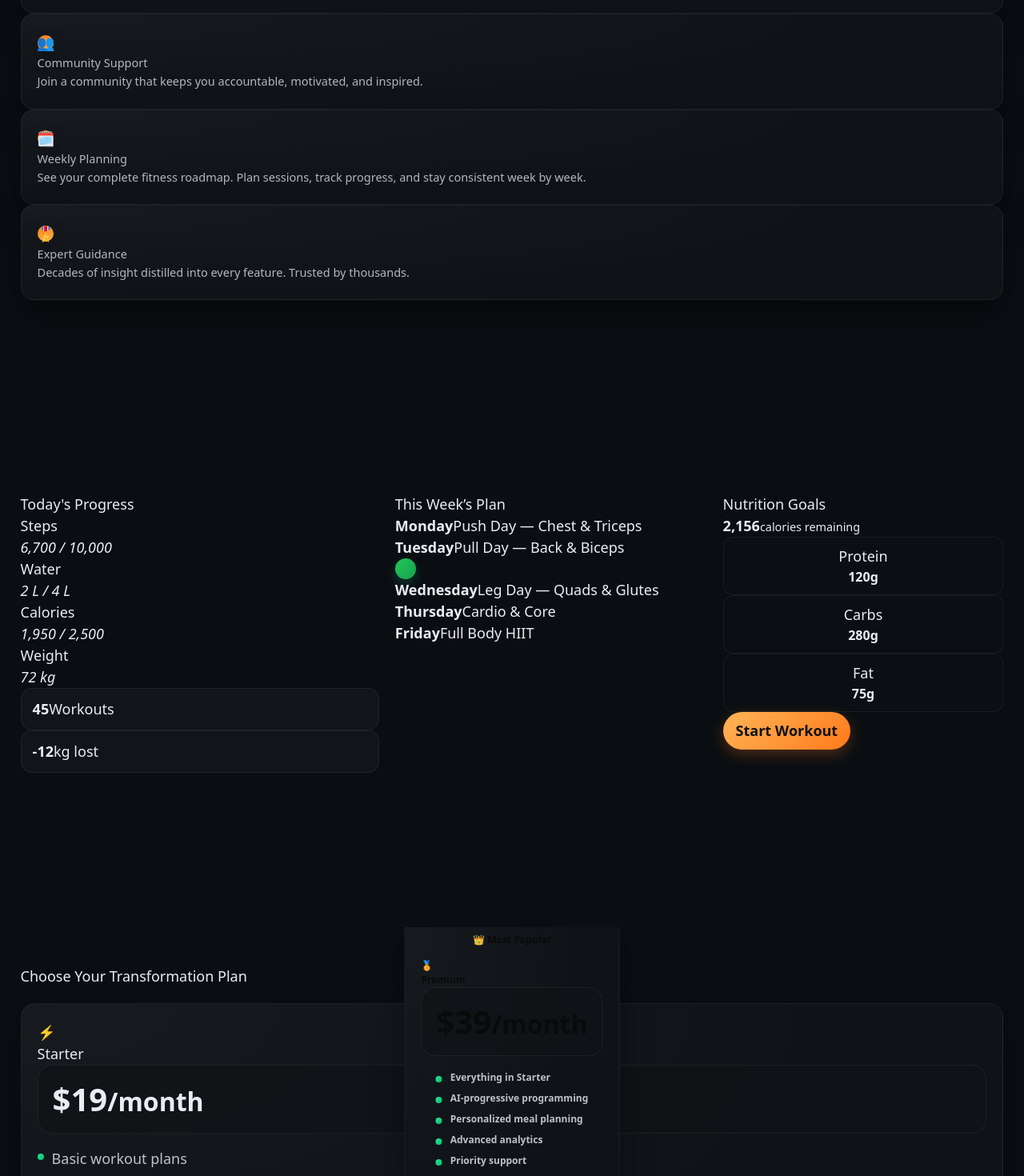
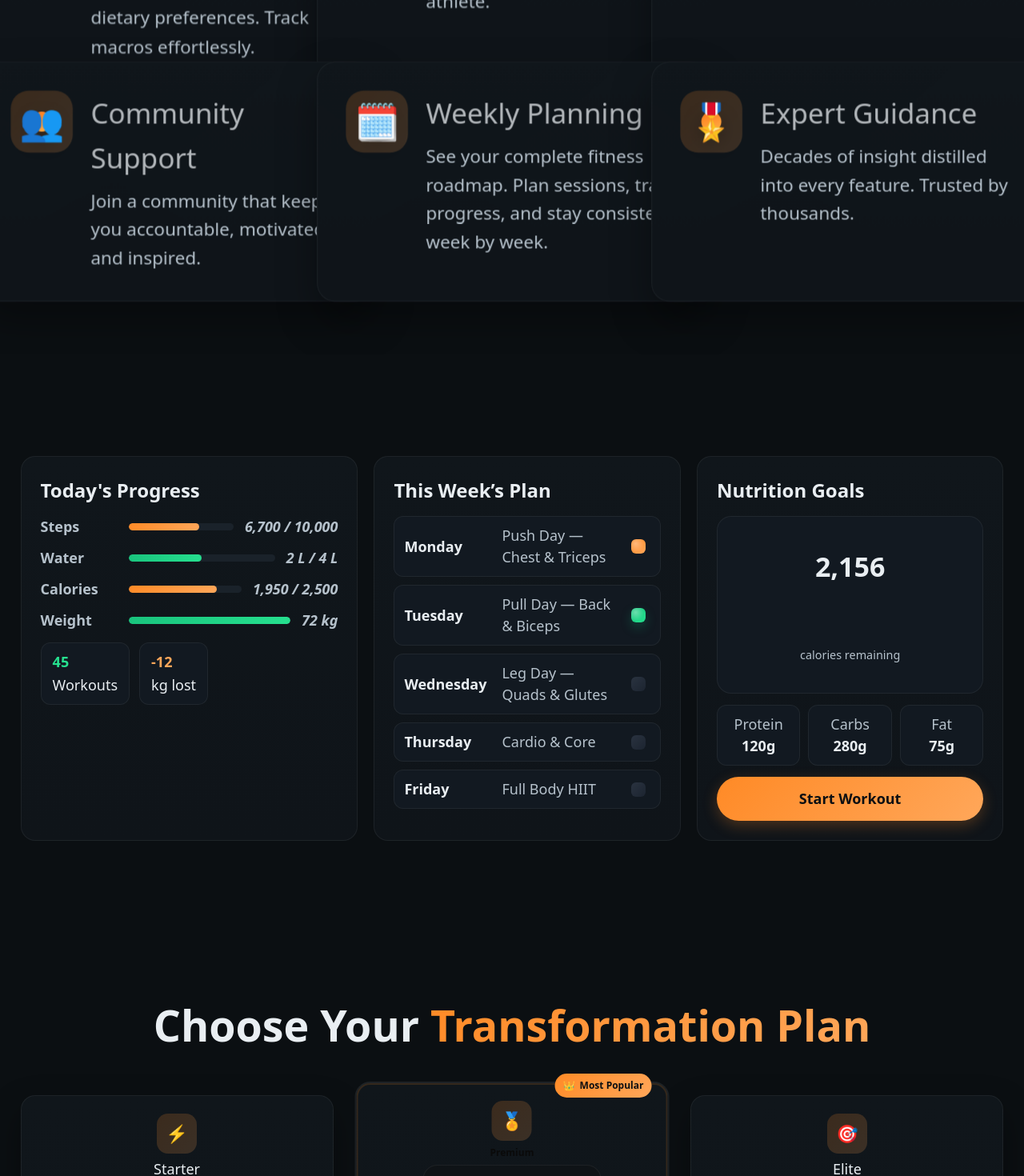
Before and after one commit to GrindFit/grindfit-webapp, a Next.js app: page / in a window 1280 px wide. Shown: the part 1320-2790 px from the top of the page at 80% size. Built offline with nearby package versions, Linux system fonts and the light colour scheme.

Commit message:
Update globals.css

```diff
--- a/styles/globals.css
+++ b/styles/globals.css
@@ -1023,3 +1023,157 @@ main > section.gf-section {
   background:linear-gradient(135deg,#34e49a,#00c16a);
 }
 .gf-plan-cta{ align-self:flex-start; }
+/* ===== Vars ===== */
+:root{
+  --bg:#0b0f12;
+  --panel:#10161b;
+  --panel-2:#0f1419;
+  --text:#e9eef2;
+  --sub:#b6c2cc;
+  --muted:#879099;
+
+  --green:#19c37d;
+  --green-2:#26e08f;
+  --orange:#ff8a26;
+  --orange-2:#ffa75a;
+
+  --radius:18px;
+  --maxw:1440px;
+}
+
+/* ===== Page fit & snap (full-page sections) ===== */
+:root, html, body { height: 100%; }
+main { min-height: 100%; }
+body { background: var(--bg); color: var(--text); margin:0; font-family: ui-sans-serif, system-ui, -apple-system, Segoe UI, Inter, Roboto, "Helvetica Neue", Arial; }
+
+main { scroll-snap-type: y mandatory; }
+.gf-section { min-height: 100svh; scroll-snap-align: start; display:grid; place-items:center; padding: 96px 0; }
+.gf-inner { width: min(92vw, var(--maxw)); margin-inline:auto; }
+
+/* ===== Utilities ===== */
+.gf-orange-grad { background: linear-gradient(135deg, var(--orange), var(--orange-2)); -webkit-background-clip:text; background-clip:text; color: transparent; }
+.gf-cta{ display:inline-block; padding:12px 18px; border-radius:999px; font-weight:700; text-decoration:none; color:#0b0f12; background: linear-gradient(135deg, var(--orange), var(--orange-2)); box-shadow:0 6px 18px rgba(255,138,38,.25); }
+.gf-cta.lg{ padding:14px 22px; font-size:18px; }
+.gf-cta.w100{ display:block; text-align:center; width:100%; padding:14px 20px; }
+
+/* ===== Topnav ===== */
+.gf-topnav{ position:fixed; inset:0 0 auto 0; height:72px; z-index:50; display:flex; align-items:center; backdrop-filter:saturate(130%) blur(6px); background: linear-gradient(180deg, rgba(11,15,18,.85), rgba(11,15,18,.65) 60%, transparent); }
+.gf-nav-inner{ width:min(92vw, var(--maxw)); margin-inline:auto; display:flex; gap:20px; align-items:center; justify-content:space-between; }
+.gf-brand{ font-weight:900; letter-spacing:.6px; text-decoration:none; font-size:22px; background:linear-gradient(135deg, var(--orange), var(--orange-2)); -webkit-background-clip:text; background-clip:text; color:transparent; }
+.gf-tabs{ display:flex; align-items:center; gap:18px; }
+.gf-tab, .gf-login{ color:var(--sub); text-decoration:none; font-weight:600; font-size:14px; }
+.gf-tab:hover, .gf-login:hover{ color:var(--text); }
+
+/* ===== HERO ===== */
+.gf-hero .gf-inner{ padding-top:96px; }
+.gf-hero-h{ font-size: clamp(42px, 6vw, 92px); line-height:1.03; margin: 16px 0 12px; font-weight:900; letter-spacing:.2px; }
+.gf-hero-sub{ color:var(--sub); max-width:800px; margin: 6px 0 26px; }
+
+/* ===== FEATURES (scaled up per request) ===== */
+.gf-feat-title{ font-size: clamp(40px, 5vw, 68px); font-weight:900; text-align:center; margin-bottom:34px; }
+
+.gf-feature-grid{
+  display:grid;
+  grid-template-columns: repeat(3, minmax(0,1fr));
+  gap:28px;
+}
+.gf-card{
+  background: linear-gradient(180deg, var(--panel), var(--panel-2));
+  border:1px solid rgba(255,255,255,.05);
+  border-radius: var(--radius);
+  padding:28px; display:flex; gap:18px; align-items:flex-start;
+  transform: scale(1.25); /* +25% card size */
+  transform-origin: center;
+}
+.gf-icon-wrap{
+  width:62px; height:62px; border-radius:18px;
+  background: linear-gradient(135deg, rgba(255,138,38,.18), rgba(255,167,90,.18));
+  display:grid; place-items:center; flex:0 0 auto;
+}
+.gf-icon{ font-size:36px; }           /* +50% icon */
+.gf-card-body h3{ font-size:28px; margin:0 0 6px; }   /* ≈2× title text */
+.gf-card-body p{ font-size:18px; color:var(--sub); line-height:1.6; } /* ≈2× body text on most monitors */
+
+@media (max-width: 1100px){
+  .gf-feature-grid{ grid-template-columns: repeat(2, minmax(0,1fr)); }
+}
+@media (max-width: 720px){
+  .gf-feature-grid{ grid-template-columns: 1fr; }
+  .gf-card{ transform: scale(1.12); }
+}
+
+/* ===== COMMAND CENTER ===== */
+.gf-cc-grid{
+  display:grid; gap:28px;
+  grid-template-columns: 1.1fr 1fr 1fr;
+}
+.gf-cc-card{
+  background: linear-gradient(180deg, var(--panel), var(--panel-2));
+  border:1px solid rgba(255,255,255,.06);
+  border-radius:var(--radius);
+  padding:24px;
+}
+.gf-cc-h{ font-size:24px; font-weight:800; margin:0 0 14px; }
+
+.gf-meter{ display:grid; gap:12px; }
+.gf-meter-row{ display:grid; grid-template-columns: 96px 1fr auto; align-items:center; gap:14px; color:var(--sub); font-weight:600; }
+.gf-bar{ height:9px; border-radius:999px; background:#1a222a; overflow:hidden; }
+.gf-bar i{ display:block; height:100%; border-radius:inherit; }
+.gf-bar-orange i{ background:linear-gradient(135deg, var(--orange), var(--orange-2)); }
+.gf-bar-green i{ background:linear-gradient(135deg, var(--green), var(--green-2)); }
+
+.gf-pills{ display:flex; gap:12px; margin-top:14px; }
+.gf-pill{ background:#121921; border:1px solid rgba(255,255,255,.06); border-radius:12px; padding:10px 14px; display:grid; gap:2px; }
+.gf-pill b{ font-size:18px; }
+.gf-pill.green b{ color:var(--green-2); }
+.gf-pill.orange b{ color:var(--orange-2); }
+
+.gf-week{ list-style:none; padding:0; margin:0; display:grid; gap:10px; }
+.gf-week li{ display:grid; grid-template-columns: 110px 1fr 24px; align-items:center; gap:12px; background:#121921; border:1px solid rgba(255,255,255,.06); padding:10px 12px; border-radius:12px; }
+.gf-week strong{ color:var(--text); }
+.gf-week span{ color:var(--sub); }
+
+/* status glyphs */
+.gf-check, .gf-play, .gf-next{ width:18px; height:18px; border-radius:6px; display:inline-block; }
+.gf-check { background: radial-gradient(circle at 30% 30%, rgba(255,255,255,.35), transparent 60%), linear-gradient(135deg, var(--orange), var(--orange-2)); }
+.gf-play  { background: radial-gradient(circle at 30% 30%, rgba(255,255,255,.35), transparent 60%), linear-gradient(135deg, var(--green), var(--green-2)); }
+.gf-next  { background: linear-gradient(135deg, #2a3340, #1c2430); }
+
+/* Nutrition card */
+.gf-nutri{ display:grid; gap:14px; }
+.gf-n-circle{ width:100%; aspect-ratio: 3/2; border-radius:18px; background:#121921; display:grid; place-items:center; border:1px solid rgba(255,255,255,.06); text-align:center; }
+.gf-n-circle b{ font-size:34px; }
+.gf-n-circle small{ color:var(--sub); }
+.gf-macros{ display:grid; grid-template-columns: repeat(3,1fr); gap:10px; }
+.gf-macro{ background:#121921; border:1px solid rgba(255,255,255,.06); border-radius:12px; padding:10px 12px; text-align:center; }
+.gf-macro span{ color:var(--sub); display:block; }
+.gf-macro b{ color:var(--text); font-size:18px; }
+
+/* ===== PLANS ===== */
+.gf-plans-title{ font-size: clamp(36px, 4.2vw, 54px); font-weight:900; text-align:center; margin-bottom:26px; }
+.gf-plans-grid{ display:grid; grid-template-columns: repeat(3, minmax(0,1fr)); gap:28px; }
+.gf-plan{
+  background: linear-gradient(180deg, var(--panel), var(--panel-2));
+  border:1px solid rgba(255,255,255,.06);
+  border-radius: var(--radius);
+  padding: 22px;
+  display:flex; flex-direction:column; gap:16px;
+}
+.gf-plan-head{ display:grid; place-items:center; gap:6px; text-align:center; }
+.gf-plan-icon{ width:50px; height:50px; border-radius:14px; display:grid; place-items:center; font-size:22px; background:linear-gradient(135deg, rgba(255,138,38,.18), rgba(255,167,90,.18)); }
+.gf-price span{ font-size:34px; font-weight:900; }
+.gf-price small{ color:var(--sub); margin-left:6px; }
+.gf-feats{ list-style:none; padding:0; margin:0; display:grid; gap:10px; }
+.gf-feats li{ display:flex; gap:10px; align-items:center; color:var(--sub); }
+.gf-feats li i{ width:16px; height:16px; border-radius:6px; background:linear-gradient(135deg, var(--green), var(--green-2)); display:inline-block; }
+
+.gf-popular{ position:relative; outline:1px solid rgba(255,255,255,.08); box-shadow:0 0 0 2px rgba(255,138,38,.15) inset; }
+.gf-pop-badge{
+  position:absolute; inset: -12px 20px auto auto; padding:6px 10px; border-radius:999px;
+  background:linear-gradient(135deg, var(--orange), var(--orange-2)); color:#0b0f12; font-weight:800; font-size:12px; display:flex; align-items:center; gap:6px;
+}
+
+@media (max-width:1100px){
+  .gf-cc-grid{ grid-template-columns: 1fr; }
+  .gf-plans-grid{ grid-template-columns: 1fr; }
+}
```
